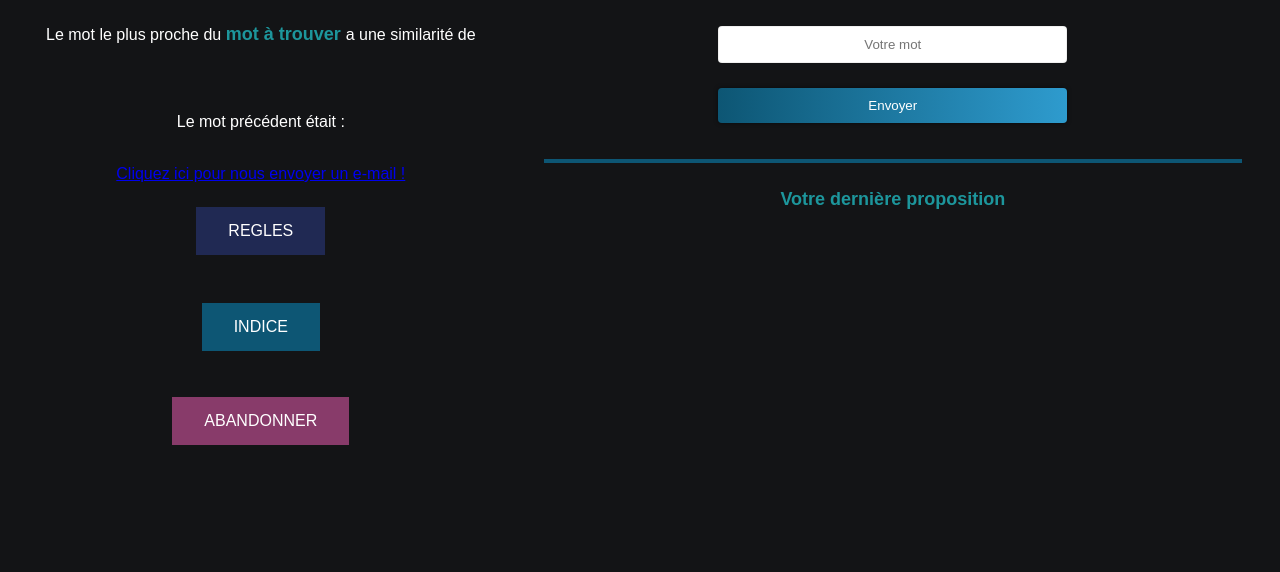
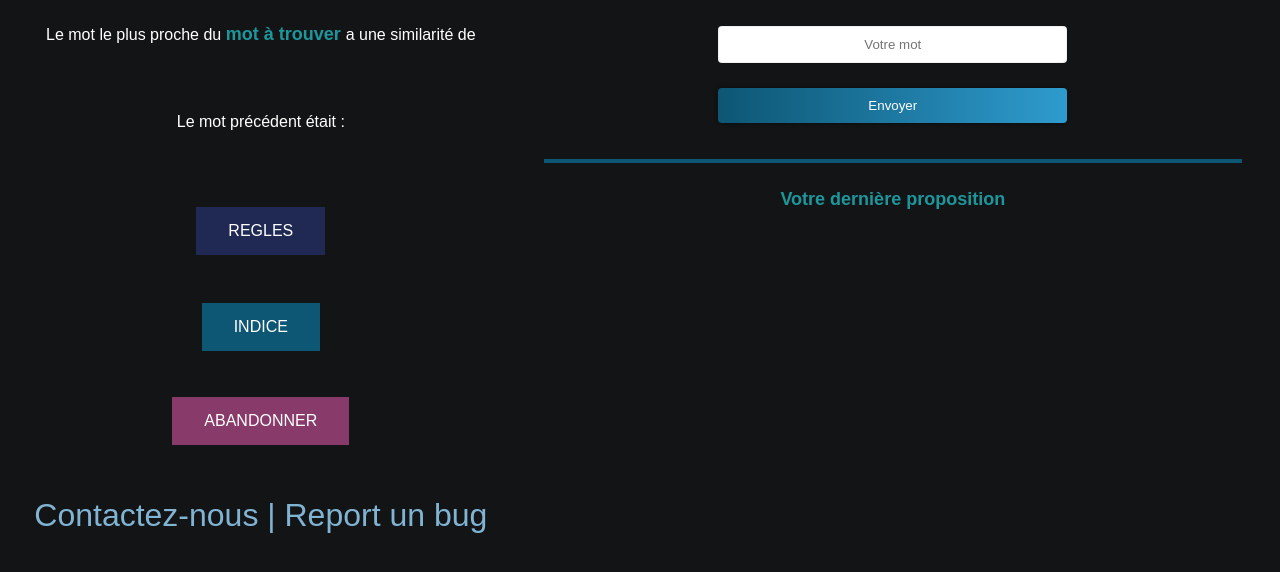
Before and after one commit to rubalravinder/semantix, a Flask app: template templates/play.html in a window 1280 px wide. Shown: the top 572 px of the page. Run offline with Flask 2, Linux system fonts and the light colour scheme; the template is opened without the code that fills it: values that come from a table or form of the project are taken from there, others are empty.

Commit message:
link to contact in play.html DONE

```diff
--- a/static/styles_play.css
+++ b/static/styles_play.css
@@ -220,3 +220,138 @@ button {
 .table2__cell{
   padding: 8px;
 }
+
+.wrapper {
+  margin: 3em 0;
+}
+a,
+a:visited,
+a:hover,
+a:active {
+  -webkit-backface-visibility: hidden;
+  backface-visibility: hidden;
+  position: relative;
+  transition: 0.8s color ease;
+  text-decoration: none;
+  color: #81b3d2;
+  font-size: 1.5em;
+}
+a:hover {
+  color: #1d969c;
+}
+a.before:before,
+a.after:after {
+  content: "";
+  transition: 0.5s all ease;
+  -webkit-backface-visibility: hidden;
+  backface-visibility: hidden;
+  position: absolute;
+}
+a.before:before {
+  top: -0.25em;
+}
+a.after:after {
+  bottom: -0.25em;
+}
+a.before:before,
+a.after:after {
+  height: 5px;
+  height: 0.35rem;
+  width: 0;
+  background: #1d969c;
+}
+a.first:after {
+  left: 0;
+}
+a.second:after {
+  right: 0;
+}
+a.third:after,
+a.sixth:before,
+a.sixth:after {
+  left: 50%;
+  -webkit-transform: translateX(-50%);
+  transform: translateX(-50%);
+}
+a.fourth:before,
+a.fourth:after {
+  left: 0;
+}
+a.fifth:before,
+a.fifth:after {
+  right: 0;
+}
+a.seventh:before {
+  right: 0;
+}
+a.seventh:after {
+  left: 0;
+}
+a.eigth:before {
+  left: 0;
+}
+a.eigth:after {
+  right: 0;
+}
+a.before:hover:before,
+a.after:hover:after {
+  width: 100%;
+}
+.square {
+  box-sizing: border-box;
+  margin-left: 0em;
+  position: relative;
+  font-size: 2em;
+  overflow: hidden;
+}
+.square a {
+  position: static;
+  font-size: 100%;
+  padding: 0.2em 0.4em;
+}
+.square:before,
+.square:after {
+  content: "";
+  box-sizing: border-box;
+  transition: 0.25s all ease;
+  -webkit-backface-visibility: hidden;
+  backface-visibility: hidden;
+  position: absolute;
+  width: 5px;
+  width: 0.35rem;
+  height: 0;
+  background: #1d969c;
+}
+.square:before {
+  left: 0;
+  bottom: -0.2em;
+}
+.square.individual:before {
+  transition-delay: 0.6s;
+}
+.square:after {
+  right: 0;
+  top: -0.2em;
+}
+.square.individual:after {
+  transition-delay: 0.2s;
+}
+.square a:before {
+  left: 0;
+  transition: 0.25s all ease;
+}
+.square a:after {
+  right: 0;
+  transition: 0.25s all ease;
+}
+.square.individual a:after {
+  transition: 0.25s all ease 0.4s;
+}
+.square:hover:before,
+.square:hover:after {
+  height: calc(100% + 0.4em);
+}
+.square:hover a:before,
+.square:hover a:after {
+  width: 100%;
+}
--- a/templates/play.html
+++ b/templates/play.html
@@ -18,7 +18,7 @@
                 <p>Le mot précédent était : <br> <b> {{ previous_word }}</b></p>
                 <!-- Bouton overlay règles du jeu -->
                 <br/>
-                <a href="./contact" >Cliquez ici pour nous envoyer un e-mail !</a>
+
                 <br/>
                 <div id="regle" onclick="regle_off()">
                     <h1>Règles du jeu Semantix</h1><br>
@@ -81,6 +81,11 @@
                 <a href="./">
                 <button style = "background-color: #883b6a" type="clickhere"> ABANDONNER </button>
                 </a>
+                <div class="wrapper">
+                  <span class="square">
+                    <a class="tenth before after" href="./contact">Contactez-nous | Report un bug</a>
+                  </span>
+                </div>
           </div>
           <div style = "height:200px; width:60%; float:left;">
               <!-- Champ de texte -->
```
